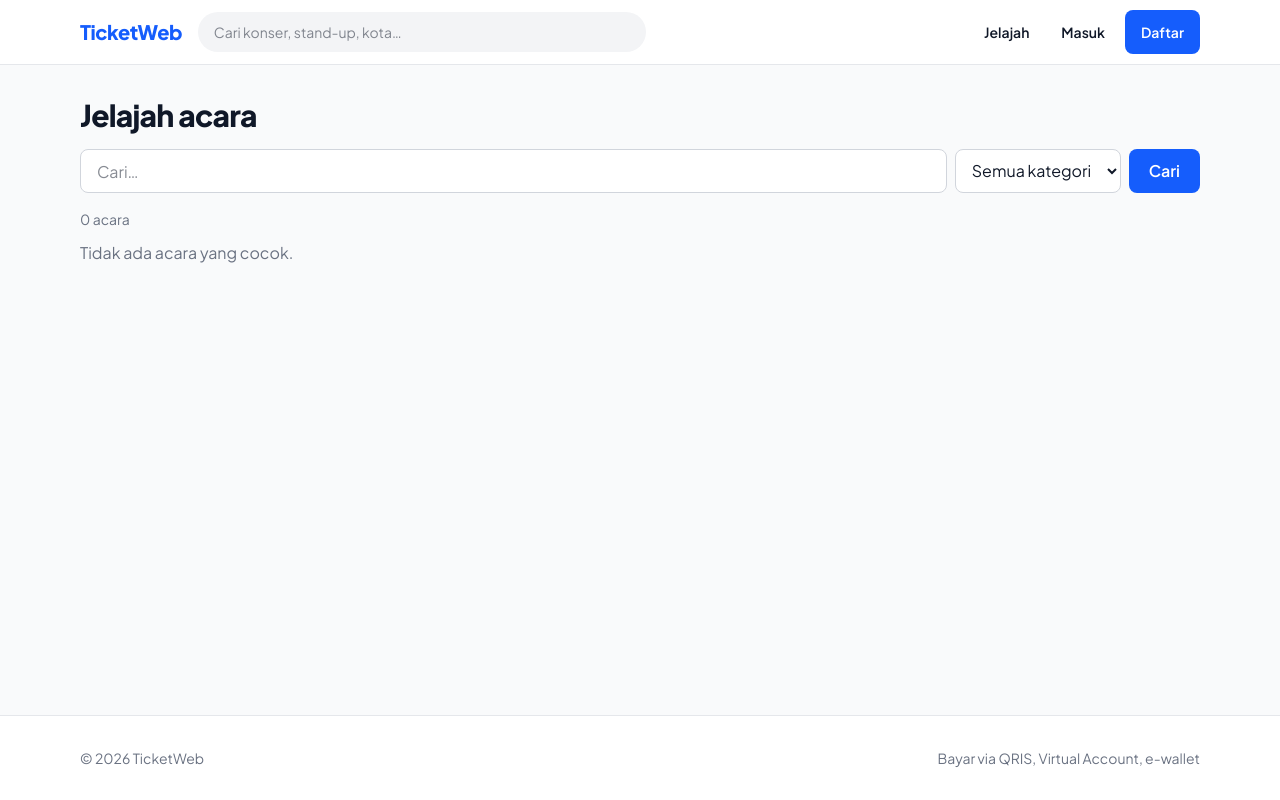
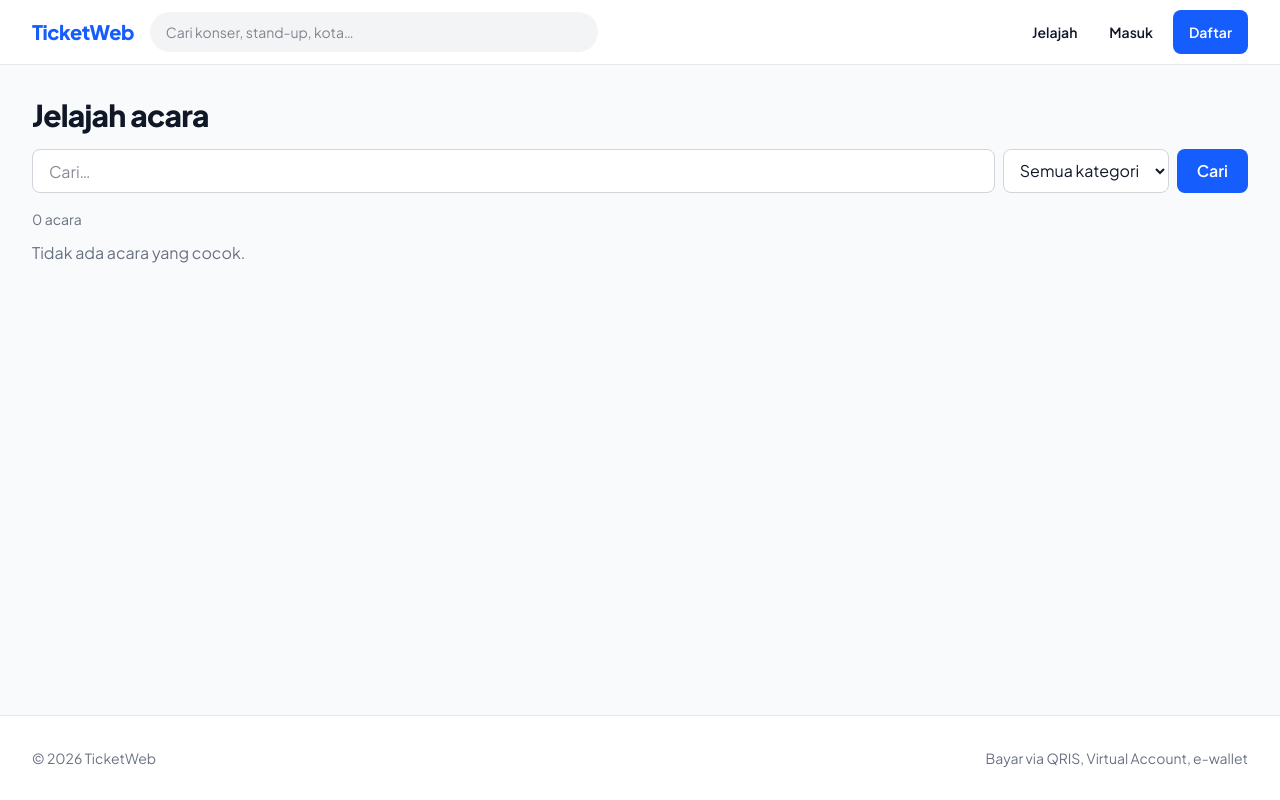
Before and after one commit to Mqdd27/ticket-web, a Django app: page /acara/ in a window 1280 px wide. Run offline with Django 5.2, Linux system fonts and the light colour scheme; data that the repository does not hold is empty.

Commit message:
style: lebar konten 1280px dan 4 kartu acara per baris di desktop

```diff
--- a/templates/base.html
+++ b/templates/base.html
@@ -21,7 +21,7 @@
 </head>
 <body class="bg-gray-50 text-gray-900 min-h-screen flex flex-col antialiased">
   <header class="bg-white/90 backdrop-blur border-b border-gray-200 sticky top-0 z-40">
-    <nav class="max-w-6xl mx-auto px-4 h-16 flex items-center gap-4">
+    <nav class="max-w-7xl mx-auto px-4 lg:px-8 h-16 flex items-center gap-4">
       <a href="{% url 'home' %}" class="font-extrabold text-xl tracking-tight text-blue-600 shrink-0">TicketWeb</a>
       <form action="{% url 'event_list' %}" class="hidden md:block flex-1 max-w-md" role="search">
         <input name="q" value="{{ request.GET.q }}" placeholder="Cari konser, stand-up, kota…" aria-label="Cari acara"
@@ -43,7 +43,7 @@
   </header>
 
   {% if messages %}
-  <div class="max-w-6xl mx-auto px-4 pt-4 w-full space-y-2" role="status">
+  <div class="max-w-7xl mx-auto px-4 lg:px-8 pt-4 w-full space-y-2" role="status">
     {% for m in messages %}
     <p class="rounded-lg px-4 py-3 text-sm font-medium {% if m.tags == 'error' %}bg-red-50 text-red-700 border border-red-200{% else %}bg-emerald-50 text-emerald-800 border border-emerald-200{% endif %}">{{ m }}</p>
     {% endfor %}
@@ -53,7 +53,7 @@
   <main class="flex-1 w-full">{% block content %}{% endblock %}</main>
 
   <footer class="border-t border-gray-200 bg-white mt-16">
-    <div class="max-w-6xl mx-auto px-4 py-8 text-sm text-gray-500 flex flex-wrap gap-4 justify-between">
+    <div class="max-w-7xl mx-auto px-4 lg:px-8 py-8 text-sm text-gray-500 flex flex-wrap gap-4 justify-between">
       <span>© 2026 TicketWeb</span>
       <span>Bayar via QRIS, Virtual Account, e-wallet</span>
     </div>
--- a/templates/events/detail.html
+++ b/templates/events/detail.html
@@ -3,7 +3,7 @@
 {% block title %}{{ event.title }} · TicketWeb{% endblock %}
 {% block head %}{% if event.lat is not None %}<link rel="stylesheet" href="https://unpkg.com/leaflet@1.9.4/dist/leaflet.css">{% endif %}{% endblock %}
 {% block content %}
-<div class="max-w-6xl mx-auto px-4 pt-6 pb-28 lg:pb-8">
+<div class="max-w-7xl mx-auto px-4 lg:px-8 pt-6 pb-28 lg:pb-8">
   <a href="{% url 'event_list' %}" class="inline-flex h-11 items-center text-sm font-semibold text-gray-500 hover:text-gray-900">← Semua acara</a>
   <div class="grid gap-8 lg:grid-cols-3 mt-2">
     <div class="lg:col-span-2 space-y-8">
--- a/templates/events/home.html
+++ b/templates/events/home.html
@@ -2,7 +2,7 @@
 {% load static %}
 {% block head %}<script type="module" src="{% static 'js/hero.js' %}"></script>{% endblock %}
 {% block content %}
-<div class="max-w-6xl mx-auto px-4 pt-6">
+<div class="max-w-7xl mx-auto px-4 lg:px-8 pt-6">
   <section class="relative overflow-hidden rounded-3xl bg-gradient-to-br from-indigo-950 via-blue-900 to-purple-900 h-72 sm:h-80 lg:h-96">
     <canvas id="hero-canvas" class="absolute inset-0 w-full h-full" aria-hidden="true"></canvas>
     <div class="relative z-10 h-full flex flex-col justify-center px-6 sm:px-12 text-white">
@@ -19,7 +19,7 @@
 {% for b in blocks %}
   {% with tpl="sections/"|add:b.s.kind|add:".html" %}{% include tpl %}{% endwith %}
 {% empty %}
-  <p class="max-w-6xl mx-auto px-4 py-12 text-gray-500">Belum ada section. Tambahkan di Admin → Home sections.</p>
+  <p class="max-w-7xl mx-auto px-4 lg:px-8 py-12 text-gray-500">Belum ada section. Tambahkan di Admin → Home sections.</p>
 {% endfor %}
 {% endblock %}
 {% block scripts %}<script type="module" src="{% static 'js/stage.js' %}"></script>{% endblock %}
--- a/templates/events/list.html
+++ b/templates/events/list.html
@@ -1,7 +1,7 @@
 {% extends "base.html" %}
 {% block title %}Jelajah acara · TicketWeb{% endblock %}
 {% block content %}
-<div class="max-w-6xl mx-auto px-4 pt-8">
+<div class="max-w-7xl mx-auto px-4 lg:px-8 pt-8">
   <h1 class="text-3xl font-extrabold tracking-tight">{% if city %}Acara di {{ city }}{% elif q %}Hasil untuk "{{ q }}"{% else %}Jelajah acara{% endif %}</h1>
   <form class="mt-4 flex flex-wrap gap-2" role="search">
     <input name="q" value="{{ q }}" placeholder="Cari…" aria-label="Cari acara" class="h-11 flex-1 min-w-48 rounded-lg border border-gray-300 px-4 bg-white">
--- a/templates/sections/_card.html
+++ b/templates/sections/_card.html
@@ -1,6 +1,6 @@
 {% load humanize %}
 <a href="{% url 'event_detail' e.slug %}" class="group block bg-white rounded-2xl border border-gray-200 overflow-hidden hover:shadow-lg hover:-translate-y-0.5 transition">
-  <div class="relative aspect-[4/3] bg-gray-100 overflow-hidden">
+  <div class="relative aspect-[16/9] bg-gray-100 overflow-hidden">
     {% if e.image_url %}<img src="{{ e.image_url }}" alt="" loading="lazy" class="w-full h-full object-cover group-hover:scale-105 transition duration-500">{% endif %}
     {% if rank %}<span class="absolute left-3 top-3 grid place-items-center w-9 h-9 rounded-full bg-blue-600 text-white font-extrabold">{{ rank }}</span>{% endif %}
     {% if show_distance %}<span class="absolute right-3 top-3 rounded-full bg-white/95 px-2.5 py-1 text-xs font-bold">{{ e.distance|floatformat:0 }} km</span>{% endif %}
--- a/templates/sections/_cards.html
+++ b/templates/sections/_cards.html
@@ -1,6 +1,6 @@
 {% if events %}
-<div class="scroll-row flex gap-4 overflow-x-auto -mx-4 px-4 pb-2">
-  {% for e in events %}<div class="w-64 sm:w-72 shrink-0">{% if b.s.kind == "trending" %}{% include "sections/_card.html" with rank=forloop.counter %}{% else %}{% include "sections/_card.html" %}{% endif %}</div>{% endfor %}
+<div class="scroll-row flex gap-4 overflow-x-auto -mx-4 px-4 lg:mx-0 lg:px-0 pb-2">
+  {% for e in events %}<div class="w-64 sm:w-72 lg:w-[calc((100%-3rem)/4)] shrink-0">{% if b.s.kind == "trending" %}{% include "sections/_card.html" with rank=forloop.counter %}{% else %}{% include "sections/_card.html" %}{% endif %}</div>{% endfor %}
 </div>
 {% else %}
 <p class="text-gray-500 text-sm py-6">{% if show_distance %}Belum ada acara dengan lokasi terdekat.{% else %}Belum ada acara di sini.{% endif %}</p>
--- a/templates/sections/by_region.html
+++ b/templates/sections/by_region.html
@@ -1,4 +1,4 @@
-<section class="max-w-6xl mx-auto px-4 mt-12">
+<section class="max-w-7xl mx-auto px-4 lg:px-8 mt-12">
   {% include "sections/_head.html" %}
   <div class="grid grid-cols-2 sm:grid-cols-3 lg:grid-cols-4 gap-3">
     {% for c in b.cities %}
--- a/templates/sections/near_you.html
+++ b/templates/sections/near_you.html
@@ -1,4 +1,4 @@
-<section class="max-w-6xl mx-auto px-4 mt-12" data-near>
+<section class="max-w-7xl mx-auto px-4 lg:px-8 mt-12" data-near>
   {% include "sections/_head.html" %}
   <div data-near-body class="rounded-2xl border border-dashed border-gray-300 bg-white p-6 flex flex-col sm:flex-row sm:items-center gap-4">
     <svg class="w-10 h-10 text-blue-600 shrink-0" viewBox="0 0 24 24" fill="none" stroke="currentColor" stroke-width="2" aria-hidden="true"><path d="M12 21s-7-6.2-7-11a7 7 0 1 1 14 0c0 4.8-7 11-7 11Z"/><circle cx="12" cy="10" r="2.5"/></svg>
--- a/templates/sections/stage.html
+++ b/templates/sections/stage.html
@@ -1,4 +1,4 @@
-<section class="max-w-6xl mx-auto px-4 mt-12">
+<section class="max-w-7xl mx-auto px-4 lg:px-8 mt-12">
   {% if b.s.category %}{% url 'event_list' as base %}{% with more=base|add:"?cat="|add:b.s.category.slug %}{% include "sections/_head.html" %}{% endwith %}{% else %}{% include "sections/_head.html" %}{% endif %}
   {% if b.s.stage_scene %}
   <div class="relative h-[340px] sm:h-[440px] rounded-3xl overflow-hidden bg-gray-100 mb-4" data-stage aria-label="Panggung 3D interaktif {{ b.s.category.name }}">{{ b.s.stage_scene|json_script }}</div>
--- a/templates/sections/trending.html
+++ b/templates/sections/trending.html
@@ -1,4 +1,4 @@
-<section class="max-w-6xl mx-auto px-4 mt-12">
+<section class="max-w-7xl mx-auto px-4 lg:px-8 mt-12">
   {% url 'event_list' as more %}{% include "sections/_head.html" %}
   {% include "sections/_cards.html" with events=b.events %}
 </section>
--- a/templates/sections/upcoming.html
+++ b/templates/sections/upcoming.html
@@ -1,4 +1,4 @@
-<section class="max-w-6xl mx-auto px-4 mt-12">
+<section class="max-w-7xl mx-auto px-4 lg:px-8 mt-12">
   {% url 'event_list' as more %}{% include "sections/_head.html" %}
   {% include "sections/_cards.html" with events=b.events %}
 </section>
```
